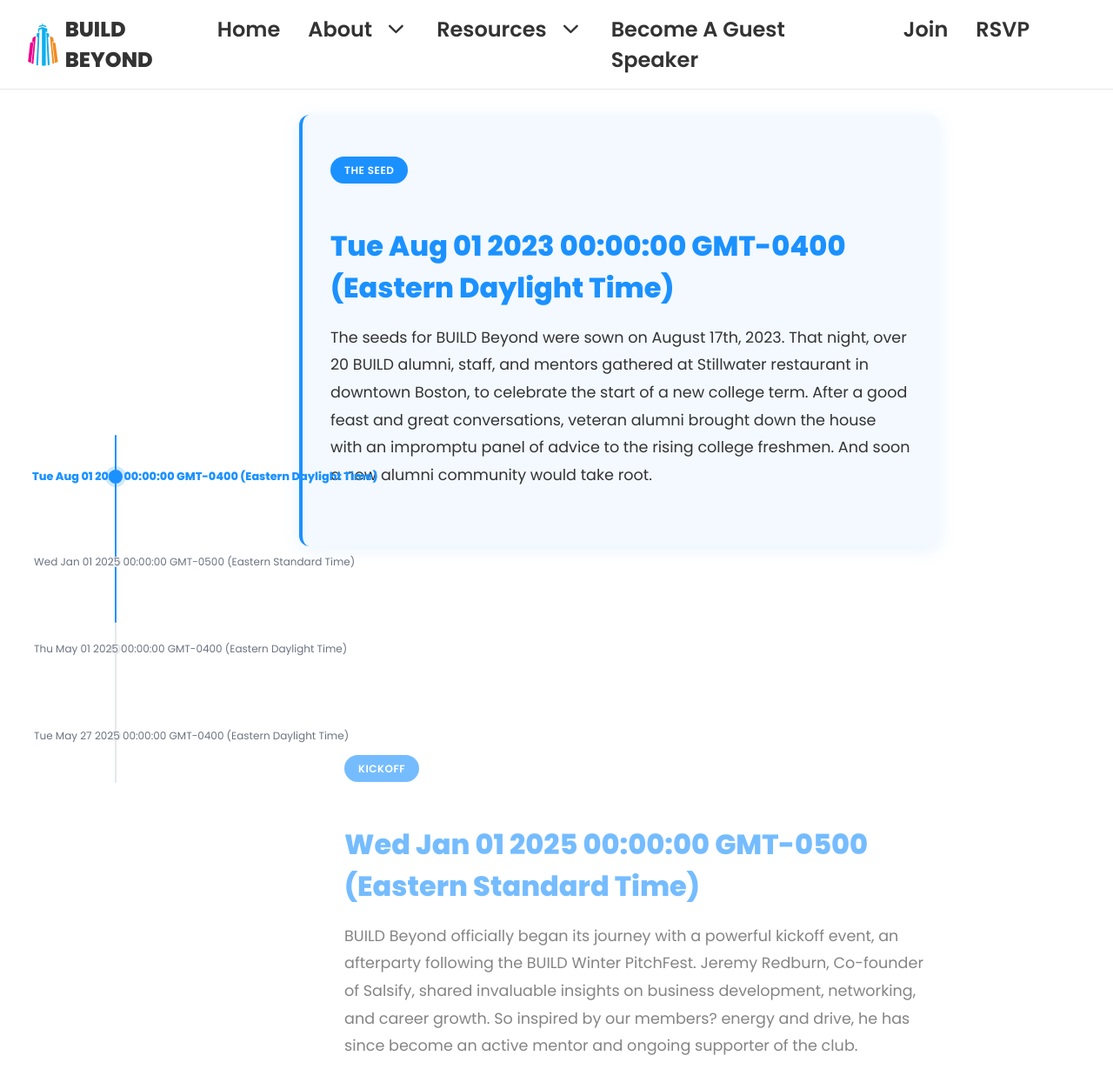
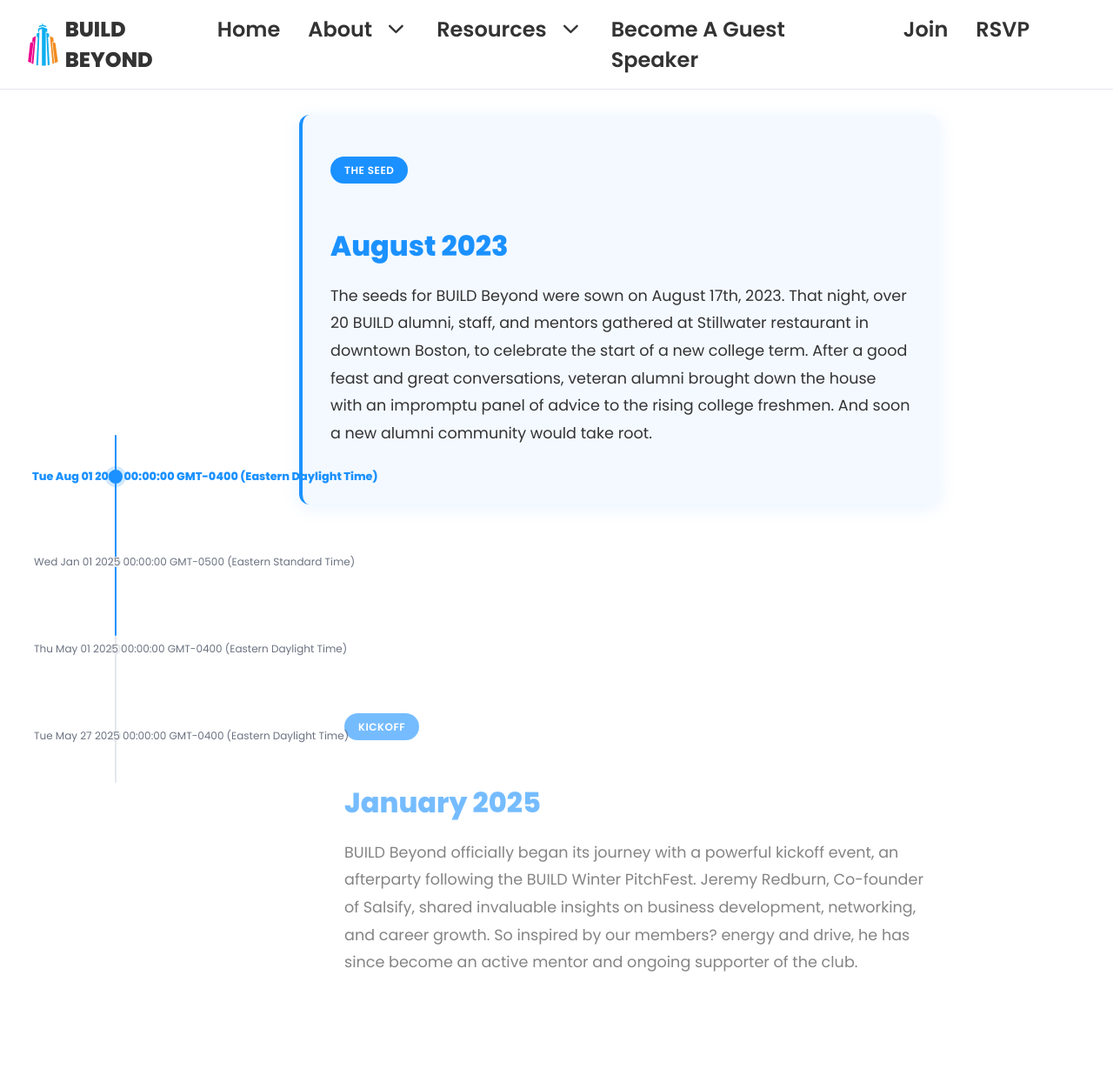
Before and after one commit to BUILDBeyondDev/BUILDBeyondClub, a Jekyll site: the page built from timeline.html, in a window 1280 px wide and 1400 px high, scrolled down 198 px. Shown: the top 1252 px of the window at 87% size. Built offline with Jekyll 4.4.1, drawn with Linux system fonts in a browser that asks for light colours; some of the changed text lies outside the part shown.

Commit message:
Auto-update timeline from Google Sheets - 2025-06-12T12:20:18.895Z

```diff
--- a/timeline.html
+++ b/timeline.html
@@ -11,16 +11,16 @@
     <div class="timeline-track">
       <div class="timeline-progress"></div>
       <div class="timeline-markers">
-        <div class="timeline-marker active" data-year="Tue Aug 01 2023 00:00:00 GMT-0400 (Eastern Daylight Time)" style="top: 10%;">
+        <div class="timeline-marker active" data-year="2023-Aug" style="top: 10%;">
           <div class="timeline-year">Tue Aug 01 2023 00:00:00 GMT-0400 (Eastern Daylight Time)</div>
         </div>
-        <div class="timeline-marker" data-year="Thu Jan 23 2025 00:00:00 GMT-0500 (Eastern Standard Time)" style="top: 35%;">
+        <div class="timeline-marker" data-year="2025-Jan" style="top: 35%;">
           <div class="timeline-year">Wed Jan 01 2025 00:00:00 GMT-0500 (Eastern Standard Time)</div>
         </div>
-        <div class="timeline-marker" data-year="Thu May 01 2025 00:00:00 GMT-0400 (Eastern Daylight Time)" style="top: 60%;">
+        <div class="timeline-marker" data-year="2025-May" style="top: 60%;">
           <div class="timeline-year">Thu May 01 2025 00:00:00 GMT-0400 (Eastern Daylight Time)</div>
         </div>
-        <div class="timeline-marker" data-year="Tue May 27 2025 00:00:00 GMT-0400 (Eastern Daylight Time)" style="top: 85%;">
+        <div class="timeline-marker" data-year="2025-May" style="top: 85%;">
           <div class="timeline-year">Tue May 27 2025 00:00:00 GMT-0400 (Eastern Daylight Time)</div>
         </div>
       </div>
@@ -29,28 +29,28 @@
 
   <!-- Main content area that flows with page scroll -->
   <div class="timeline-content">
-    <div class="timeline-item active" data-year="Tue Aug 01 2023 00:00:00 GMT-0400 (Eastern Daylight Time)">
+    <div class="timeline-item active" data-year="2023-Aug">
       <div class="event-tag">The seed</div>
-      <h3>Tue Aug 01 2023 00:00:00 GMT-0400 (Eastern Daylight Time)</h3>
+      <h3>August 2023</h3>
       <p>The seeds for BUILD Beyond were sown on August 17th, 2023. That night, over 20 BUILD alumni, staff, and mentors gathered at Stillwater restaurant in downtown Boston, to celebrate the start of a new college term. After a good feast and great conversations, veteran alumni brought down the house with an impromptu panel of advice to the rising college freshmen. And soon a new  alumni community would take root.</p>
     </div>
 
-    <div class="timeline-item" data-year="Thu Jan 23 2025 00:00:00 GMT-0500 (Eastern Standard Time)">
+    <div class="timeline-item" data-year="2025-Jan">
       <div class="event-tag">Kickoff</div>
-      <h3>Wed Jan 01 2025 00:00:00 GMT-0500 (Eastern Standard Time)</h3>
+      <h3>January 2025</h3>
       <p>BUILD Beyond officially began its journey with a powerful kickoff event, an afterparty following the BUILD Winter PitchFest. Jeremy Redburn, Co-founder of Salsify, shared invaluable insights on business development, networking, and career growth. So inspired by our members? energy and drive, he has since become an active mentor and ongoing supporter of the club.</p>
     </div>
 
-    <div class="timeline-item" data-year="Thu May 01 2025 00:00:00 GMT-0400 (Eastern Daylight Time)">
+    <div class="timeline-item" data-year="2025-May">
       <div class="event-tag">Panel</div>
-      <h3>Thu May 01 2025 00:00:00 GMT-0400 (Eastern Daylight Time)</h3>
+      <h3>May 2025</h3>
       <p>BUILD Beyond marked a major milestone with its first large-scale panel hosted at Underscore VC, led by our newly elected executive board. Surrounded by seasoned venture capitalists, our members gained first-hand exposure to the world of VC, sparking deeper connections and a stronger sense of purpose across our growing community.
 </p>
     </div>
 
-    <div class="timeline-item" data-year="Tue May 27 2025 00:00:00 GMT-0400 (Eastern Daylight Time)">
+    <div class="timeline-item" data-year="2025-May">
       <div class="event-tag">BUILDFest</div>
-      <h3>Tue May 27 2025 00:00:00 GMT-0400 (Eastern Daylight Time)</h3>
+      <h3>May 2025</h3>
       <p>BUILDFest is the annual showcase and celebration where students, alumni and community members come together to watch Y1 students pitch, share stories, and reconnect. It?s part expo, part reunion and all about highlighting the creativity and growth within the BUILD Boston.</p>
     </div>
   </div>
```
